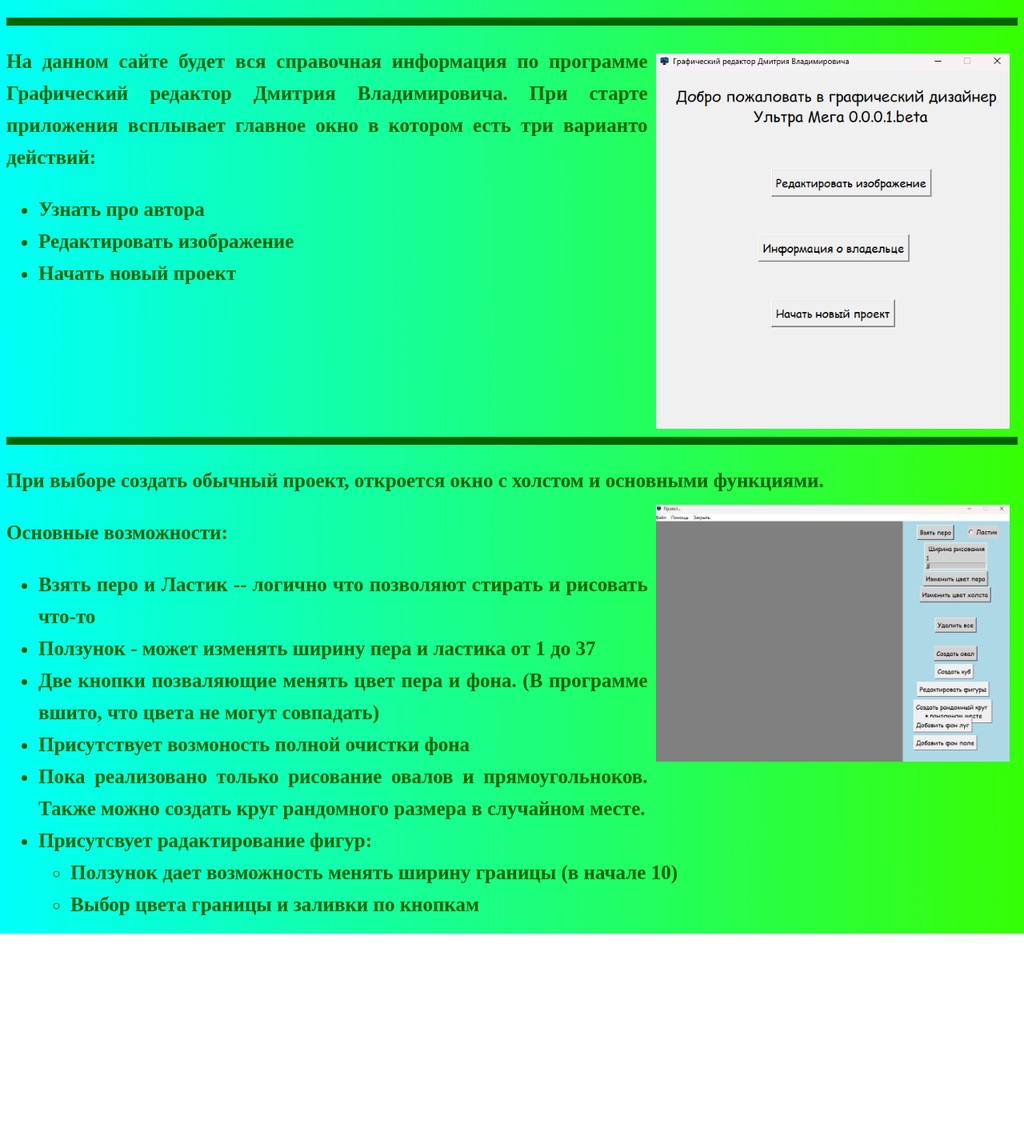
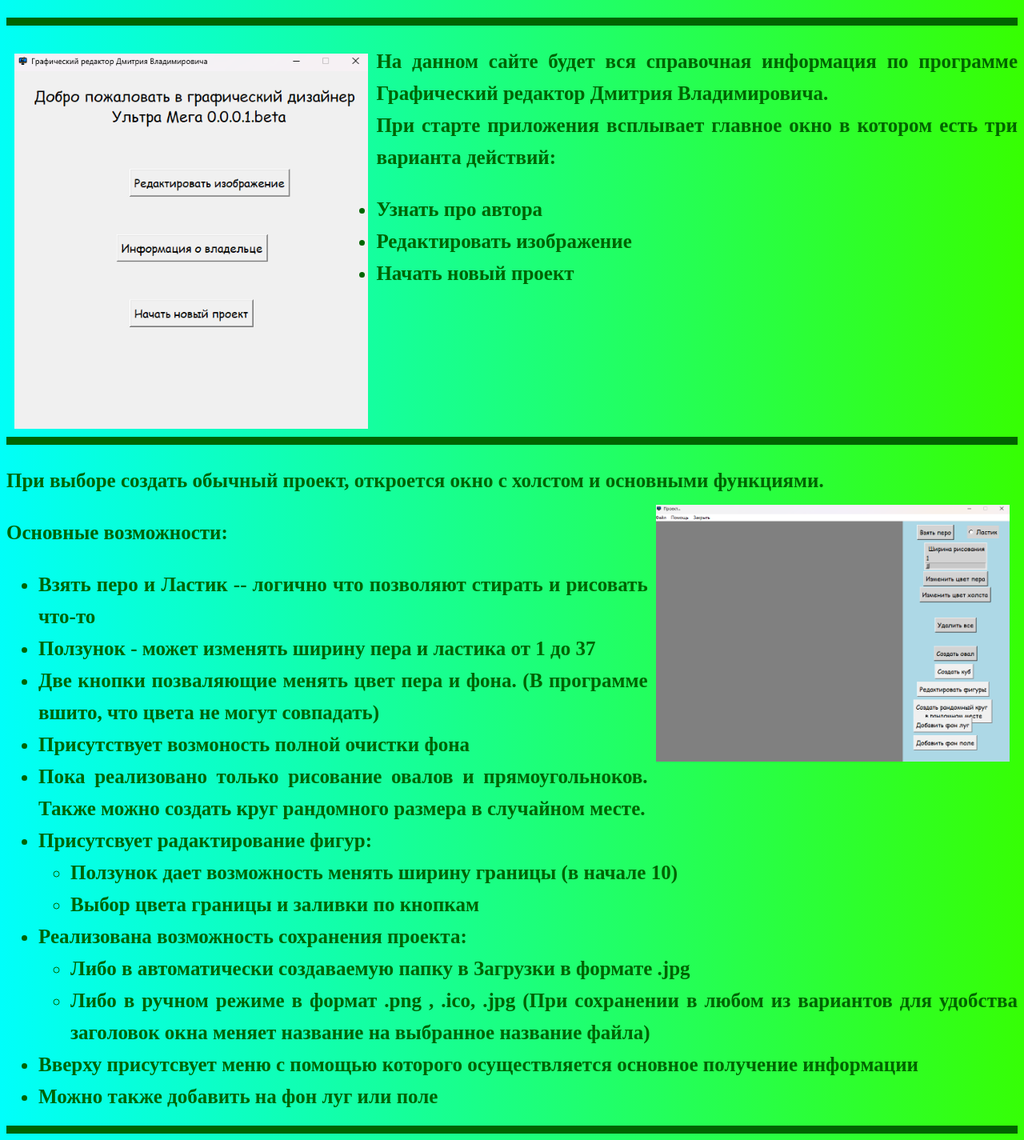
Before and after one commit to Murt101/Hellow, a plain HTML site: page index.html in a window 1280 px wide. Shown: the part 314-1739 px from the top of the page at 80% size. Before the commit the page ends 1481 px from the top, so only its background shows below. Drawn offline with Linux system fonts and the light colour scheme.

Commit message:
Update index.html

```diff
--- a/index.html
+++ b/index.html
@@ -3,7 +3,7 @@
 <head>
     <meta name="viewport" content="width=device-width, initial-scale=1.0">
     <title>Справочный материал</title>
-    <link rel="stylesheet" href="CSS\main.css">
+    <link rel="stylesheet" href="CSS/main.css">
     <link rel="shortcut icon" href="IMG/favicon.ico" type="image/x-icon">
 </head>
 <body>
@@ -13,8 +13,8 @@
     <h2>Выполнил: Акжигитов Марат группа k1200</h2>
     <h2>Системные требования: Windows 7, 3 Мб оперативной памяти</h2>
     <hr>
-    <p><img src="IMG/title.png"  align="right"  title="рис. 1 Главное окно"></p>
-    <p>На данном сайте будет вся справочная информация по программе Графический редактор Дмитрия Владимировича. При старте приложения всплывает главное окно в котором есть три варианто действий:</p>
+    <p><img src="IMG/title.png"  align="left"  title="рис. 1 Главное окно"></p>
+    <p>На данном сайте будет вся справочная информация по программе Графический редактор Дмитрия Владимировича. <br>При старте приложения всплывает главное окно в котором есть три варианта действий:</p>
     <ul>
         <li>Узнать про автора</li>
         <li>Редактировать изображение</li>
@@ -22,7 +22,7 @@
     </ul>
     <hr>
     <p>При выборе создать обычный проект, откроется окно с холстом и основными функциями.
-    <img src="IMG/Окно проекта.png" alt="" align="right"></p>
+    <img src="IMG/Окно проекта.png" alt="" align="right" title="рис. 2 Класический холст для рисования"></p>
     <p>Основные возможности:</p>
     <ul>
         <li>Взять перо и Ластик -- логично что позволяют стирать и рисовать что-то</li>
@@ -35,7 +35,16 @@
             <li>Ползунок дает возможность менять ширину границы (в начале 10)</li>
             <li>Выбор цвета границы и заливки по кнопкам</li>
         </ul>
+        <li>Реализована возможность сохранения проекта:</li>
+        <ul>
+            <li>Либо в автоматически создаваемую папку в Загрузки в формате .jpg </li>
+            <li>Либо в ручном режиме в формат .png , .ico, .jpg (При сохранении в любом из вариантов для удобства заголовок окна меняет название на выбранное название файла)</li>
+        </ul>
+        <li>Вверху присутсвует меню с помощью которого осуществляется основное получение информации </li>
+        <li>Можно также добавить на фон луг или поле</li>
     </ul>
+    <hr>
+
 
 </body>
 </html>
```
